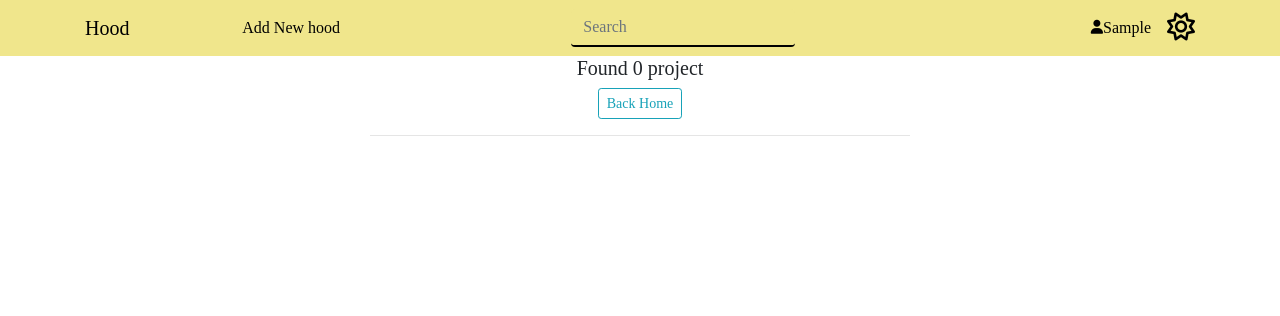
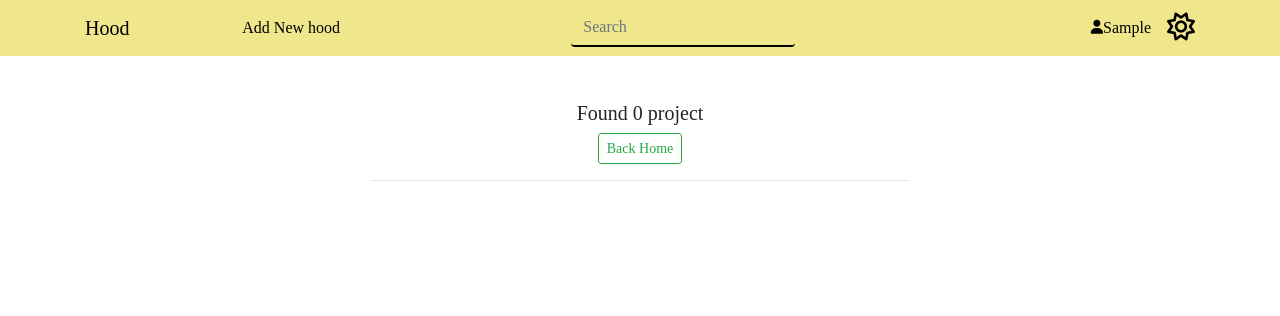
Before and after one commit to UMUTONIRitha/Hood, a Django app: page /search/ in a window 1280 px wide. Shown: the top 316 px of the page. Run offline with Django 3.2, Linux system fonts and the light colour scheme; the visitor is signed in with stand-in values (Sample User, id 1); some libraries are stand-ins or nearby versions; some web fonts are replaced.

Commit message:
add changes

```diff
--- a/hood/templates/search.html
+++ b/hood/templates/search.html
@@ -1,7 +1,7 @@
 {%extends 'base.html'%}
 {% block content %}
 
-<div class="container" style="font-family:'Times New Roman', Times">
+<div class="container" style="font-family:'Times New Roman', Times;margin-top:45px">
   <div class="row">
     <div class="col-md-3"></div>
     <div class="col-md-6">
@@ -10,7 +10,7 @@
         {% else %}
         <h5 class="text-center"> Found {{ project|length }} project</strong></h5>
         <a class="d-block mx-auto" href="/">
-          <button class="btn btn-outline-info  btn-sm  d-block mx-auto" >Back Home</button>
+          <button class="btn btn-outline-success  btn-sm  d-block mx-auto" >Back Home</button>
         </a>
         {% endif %}
 
```
